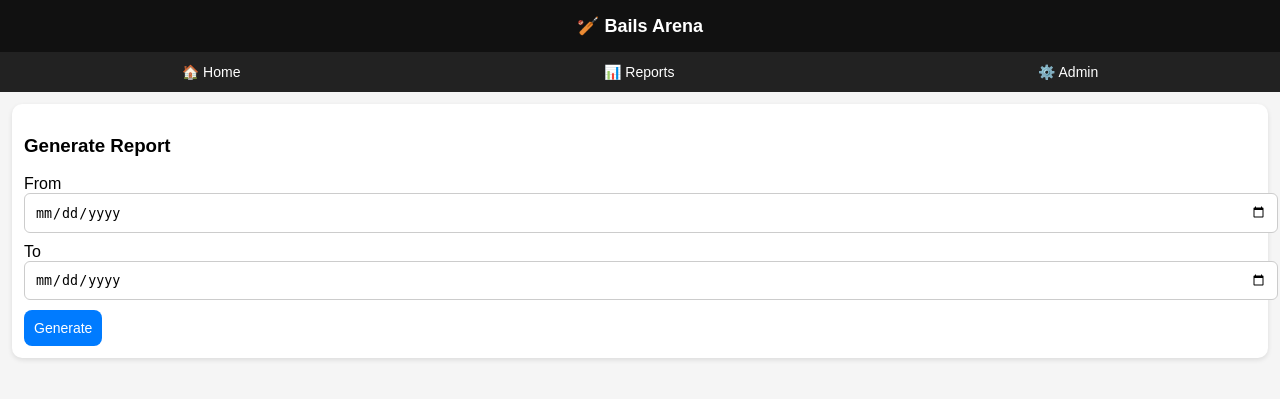
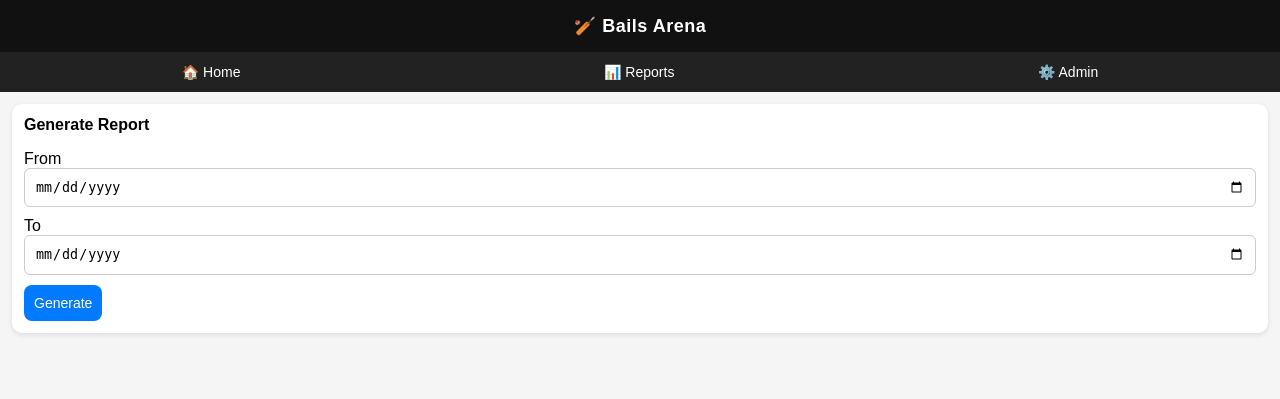
Before and after one commit to midhunkj333/bails-arena-django, a Django app: page /reports/ in a window 1280 px wide. Shown: the top 399 px of the page. Run offline with Django 4.2, Linux system fonts and the light colour scheme.

Commit message:
ui fixes

```diff
--- a/booking/templates/base.html
+++ b/booking/templates/base.html
@@ -18,12 +18,14 @@
     text-align: center;
     font-size: 18px;
     font-weight: bold;
+    letter-spacing: 0.5px;
 }
 
         .menu {
     display: flex;
     justify-content: space-around;
     background: #222;
+    flex-wrap: wrap; /* ✅ allows wrapping on small screens */
 }
 
         .menu a {
@@ -36,6 +38,9 @@
         .menu a:hover {
             background: #444;
         }
+        .menu a:active {
+    background: #555;
+}
 
         .container {
             padding: 12px;
@@ -47,6 +52,11 @@
             border-radius: 10px;
             margin-bottom: 10px;
             box-shadow: 0 2px 5px rgba(0,0,0,0.1);
+        }
+
+        .card h3 {
+    margin-top: 0;
+    font-size: 16px;
 }
 
         .btn {
@@ -64,6 +74,7 @@
     margin-bottom: 10px;
     border-radius: 6px;
     border: 1px solid #ccc;
+    box-sizing: border-box; /* ✅ FIX */
 }
 
         /* Slot colors */
```
Also changed, not shown: booking/templates/index.html (+20 -0 lines). Lines whose indentation alone changed are shown as unchanged.
